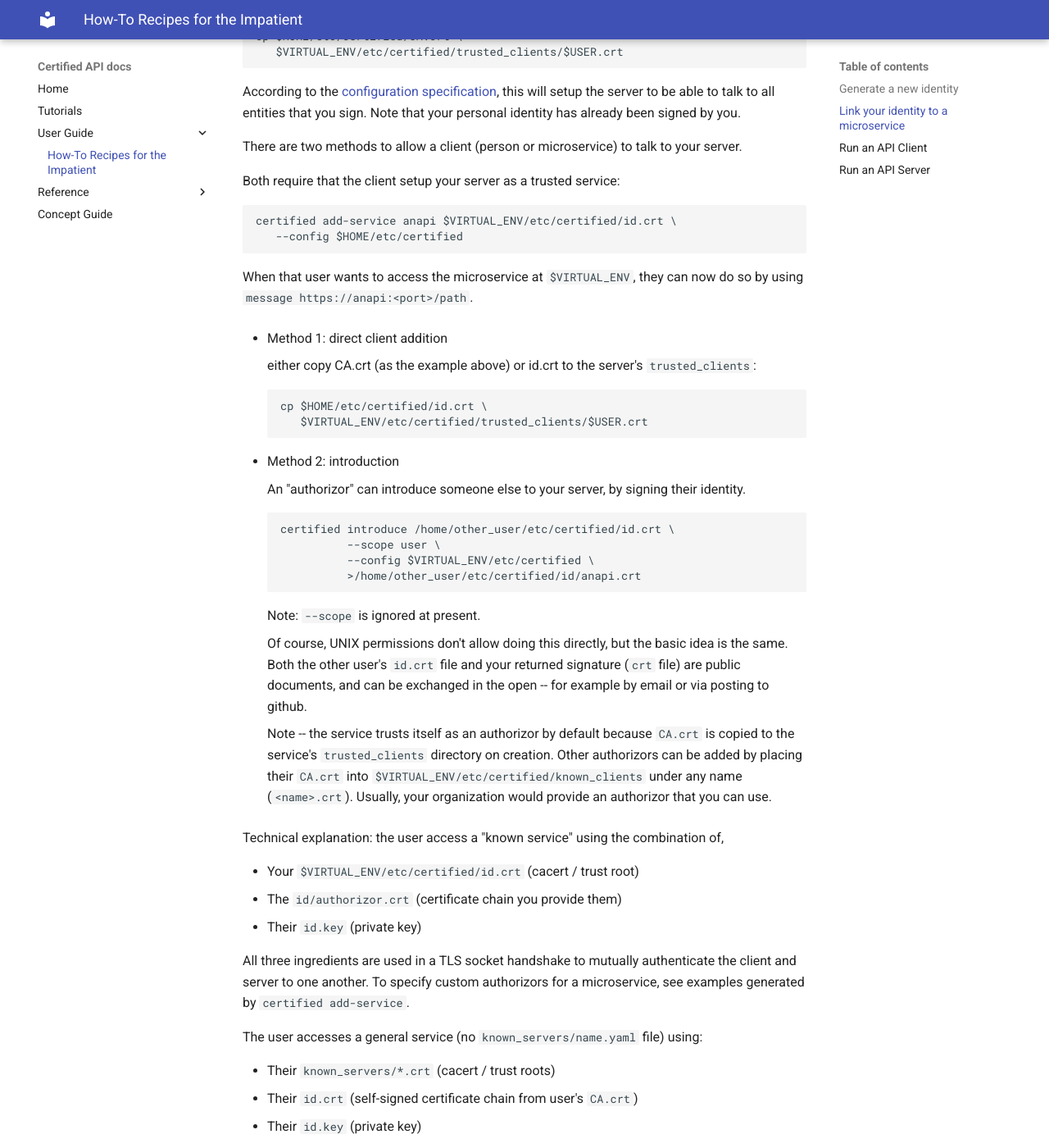
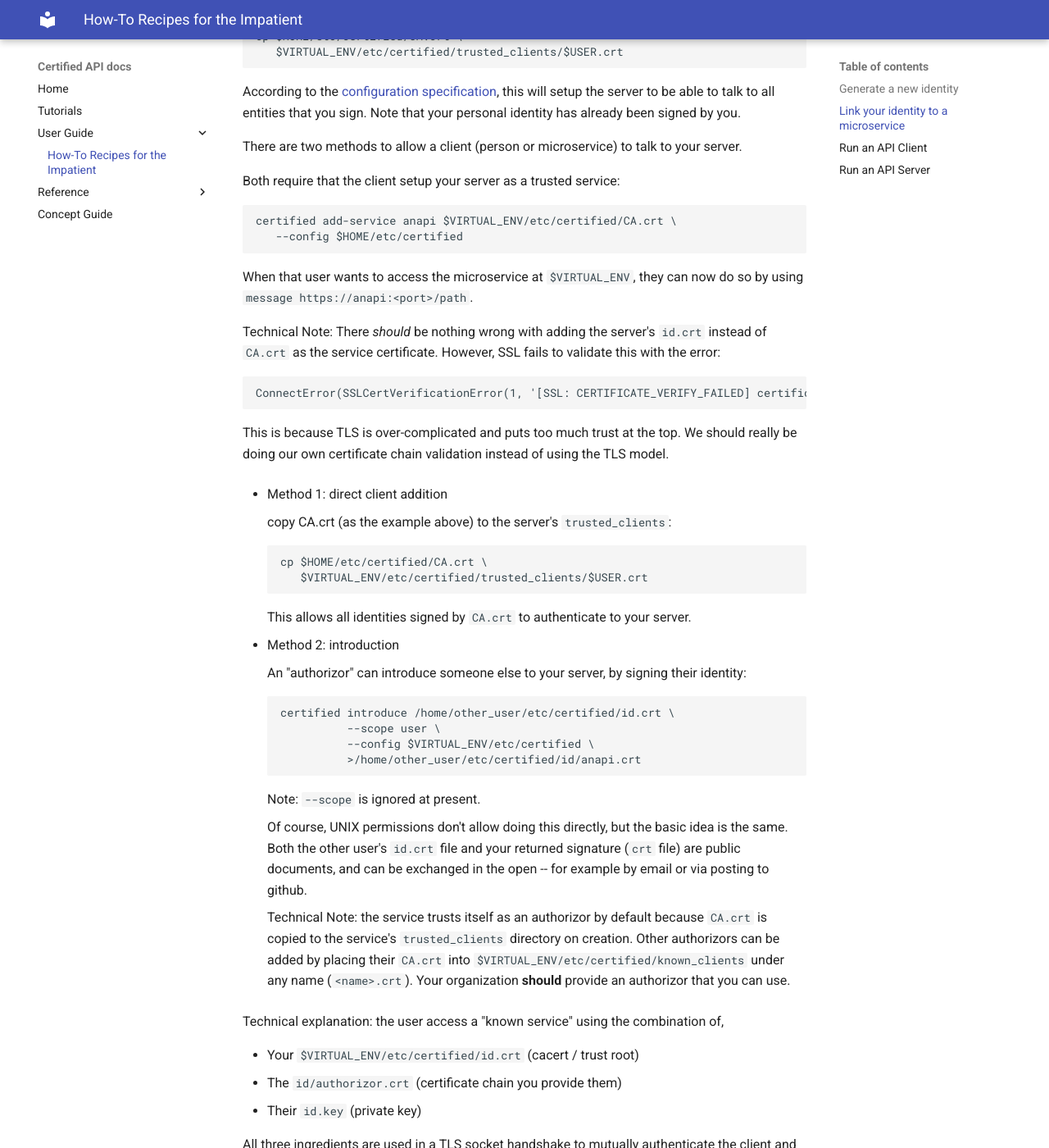
Before and after one commit to ORNL/certified, an MkDocs documentation site: the page built from docs/how-to-guides.md, in a window 1280 px wide and 1400 px high, scrolled down 796 px. Shown: the whole window at 82% size. Built offline with MkDocs 1.6.1 and Material for MkDocs 9.7.7, drawn with Linux system fonts in a browser that asks for light colours; some of the changed text lies outside the part shown.

```diff
--- a/docs/how-to-guides.md
+++ b/docs/how-to-guides.md
@@ -46,25 +46,36 @@ or microservice) to talk to your server.
 
 Both require that the client setup your server as a trusted service:
 
-    certified add-service anapi $VIRTUAL_ENV/etc/certified/id.crt \
+    certified add-service anapi $VIRTUAL_ENV/etc/certified/CA.crt \
        --config $HOME/etc/certified
 
 When that user wants to access the microservice at `$VIRTUAL_ENV`,
 they can now do so by using `message https://anapi:<port>/path`.
 
+Technical Note: There *should* be nothing wrong with adding
+the server's `id.crt` instead of `CA.crt` as the service
+certificate.  However, SSL fails to validate this with the error:
+
+    ConnectError(SSLCertVerificationError(1, '[SSL: CERTIFICATE_VERIFY_FAILED] certificate verify failed: self-signed certificate in certificate chain (_ssl.c:1007)'))
+
+This is because TLS is over-complicated and puts too much trust
+at the top.  We should really be doing our own certificate chain
+validation instead of using the TLS model.
+
 * Method 1: direct client addition
 
-    either copy CA.crt (as the example above) or id.crt to the
-    server's `trusted_clients`:
+    copy CA.crt (as the example above) to the server's `trusted_clients`:
 
-        cp $HOME/etc/certified/id.crt \
+        cp $HOME/etc/certified/CA.crt \
            $VIRTUAL_ENV/etc/certified/trusted_clients/$USER.crt
+
+    This allows all identities signed by `CA.crt` to authenticate
+    to your server.
 
 * Method 2: introduction
 
     An "authorizor" can introduce someone else to your server,
-    by signing their identity.
-
+    by signing their identity:
 
         certified introduce /home/other_user/etc/certified/id.crt \
                   --scope user \
@@ -79,12 +90,12 @@ they can now do so by using `message https://anapi:<port>/path`.
     documents, and can be exchanged in the open -- for example
     by email or via posting to github.
 
-    Note -- the service trusts itself as an authorizor by
+    Technical Note: the service trusts itself as an authorizor by
     default because `CA.crt` is copied to the service's `trusted_clients`
     directory on creation.  Other authorizors can be added
     by placing their `CA.crt` into `$VIRTUAL_ENV/etc/certified/known_clients`
-    under any name (`<name>.crt`).  Usually, your organization
-    would provide an authorizor that you can use.
+    under any name (`<name>.crt`).  Your organization **should**
+    provide an authorizor that you can use.
 
 <!--
 Note that you should not generally authorize
@@ -111,6 +122,9 @@ using:
   * Their `known_servers/*.crt` (cacert / trust roots)
   * Their `id.crt` (self-signed certificate chain from user's `CA.crt`)
   * Their `id.key` (private key)
+
+These 3 ingredients (with the exception of using `known_clients/*.crt` as
+trust roots are also the ones used by the server to authenticate clients.
 
 ## Run an API Client
 
```
Also changed, not shown: 7 other files.
